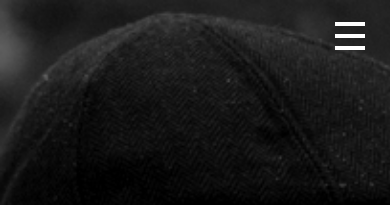
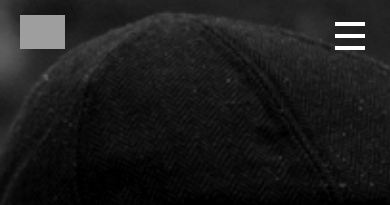
Before and after one commit to dannehess/jekyllportfolio, a Jekyll site: the page built from index.md, in a window 390 px wide. Shown: the top 205 px of the page. Built offline with Jekyll 4.4.1, drawn with Linux system fonts in a browser that asks for light colours; nearby versions of some CDN libraries; grey boxes are pictures that could not be loaded.

Commit message:
marginaler

```diff
--- a/_sass/mainmobileheader.scss
+++ b/_sass/mainmobileheader.scss
@@ -116,6 +116,7 @@
   top: 15px;
   left: 20px;
   width: 45px;
+  z-index: 100;
 }
 
 header{
--- a/_sass/portfolio.scss
+++ b/_sass/portfolio.scss
@@ -212,4 +212,8 @@
       .section{
       padding: 0 10px 10px 10px
       }
+
+      .abilities{
+        padding: 0 20px;
       }
+      }
```
